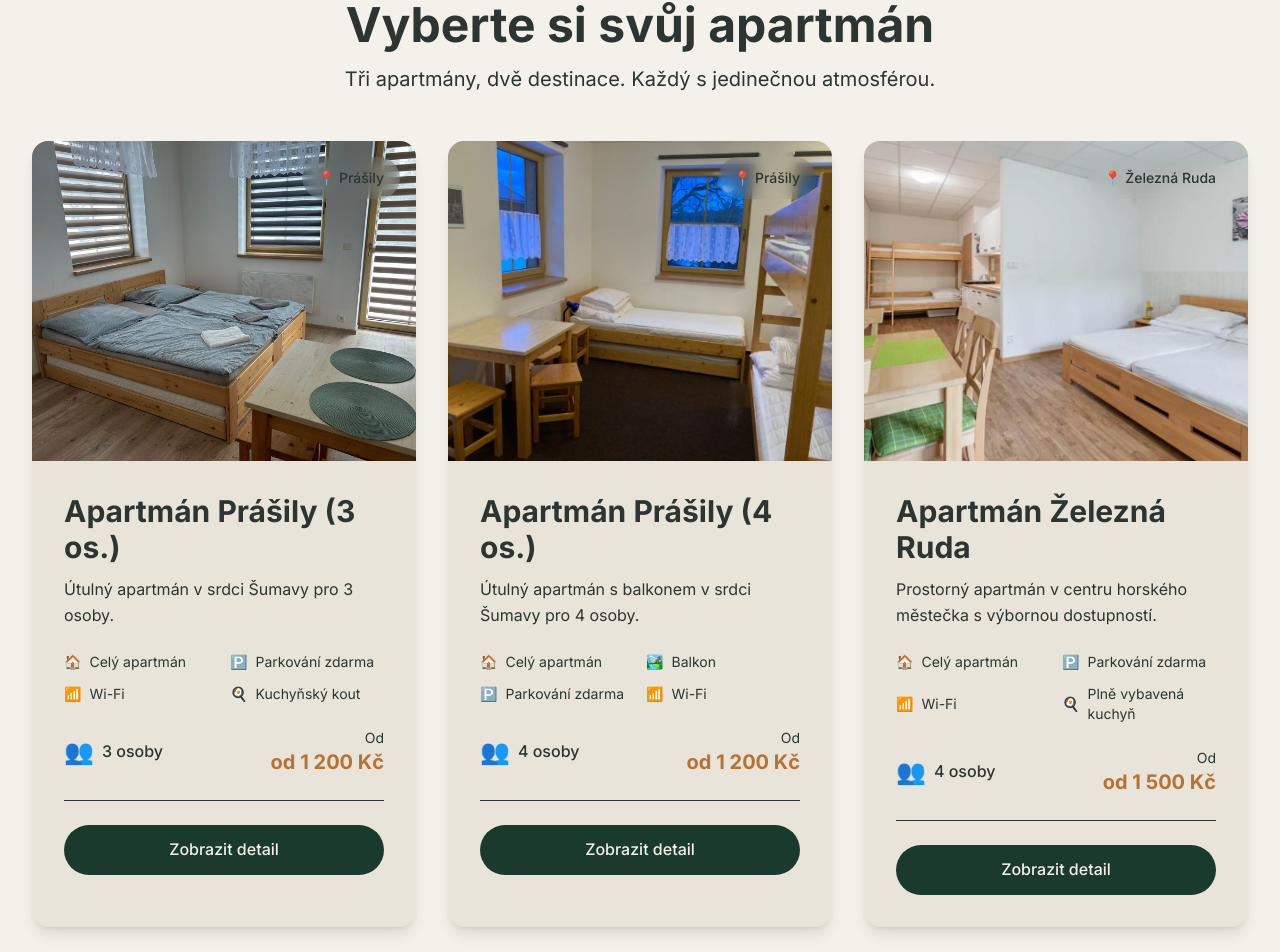
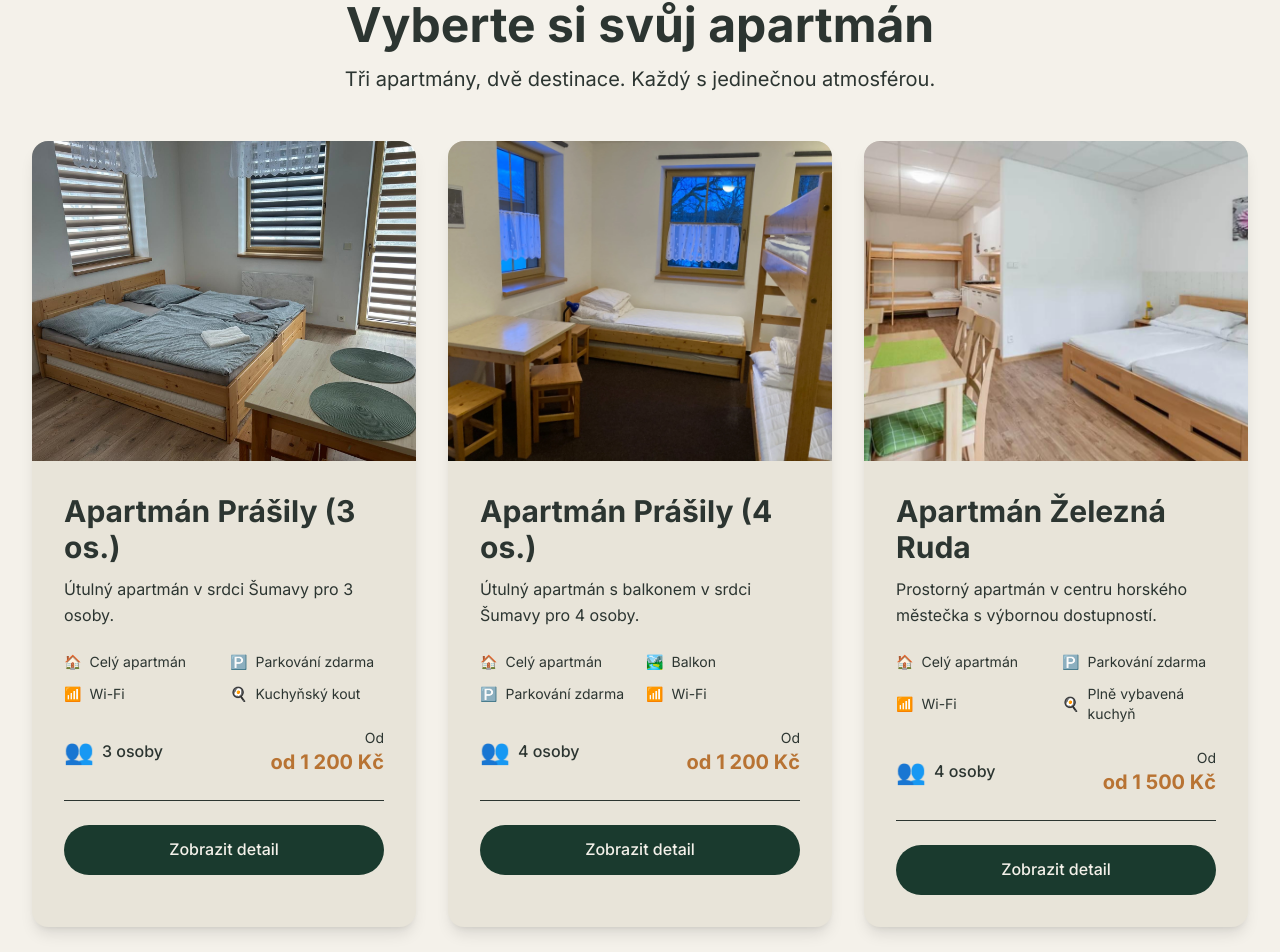
Before and after one commit to tomasklepac/Apartmany-sumava, a Next.js app: page / in a window 1280 px wide. Shown: the part 879-1831 px from the top of the page. Built offline with nearby package versions, Linux system fonts and the light colour scheme.

Commit message:
style: remove location badge from apartment card

```diff
--- a/components/ApartmentCard.tsx
+++ b/components/ApartmentCard.tsx
@@ -29,10 +29,7 @@ export default function ApartmentCard({ apartment, index = 0 }: ApartmentCardPro
                 />
                 <div className="absolute inset-0 bg-gradient-to-t from-charcoal/80 via-charcoal/20 to-transparent" />
 
-                {/* Location Badge */}
-                <div className="absolute top-4 right-4 bg-cream/90 backdrop-blur-sm px-4 py-2 rounded-full">
-                    <span className="text-sm font-medium text-charcoal">📍 {apartment.location}</span>
-                </div>
+
             </div>
 
             {/* Content */}
```
